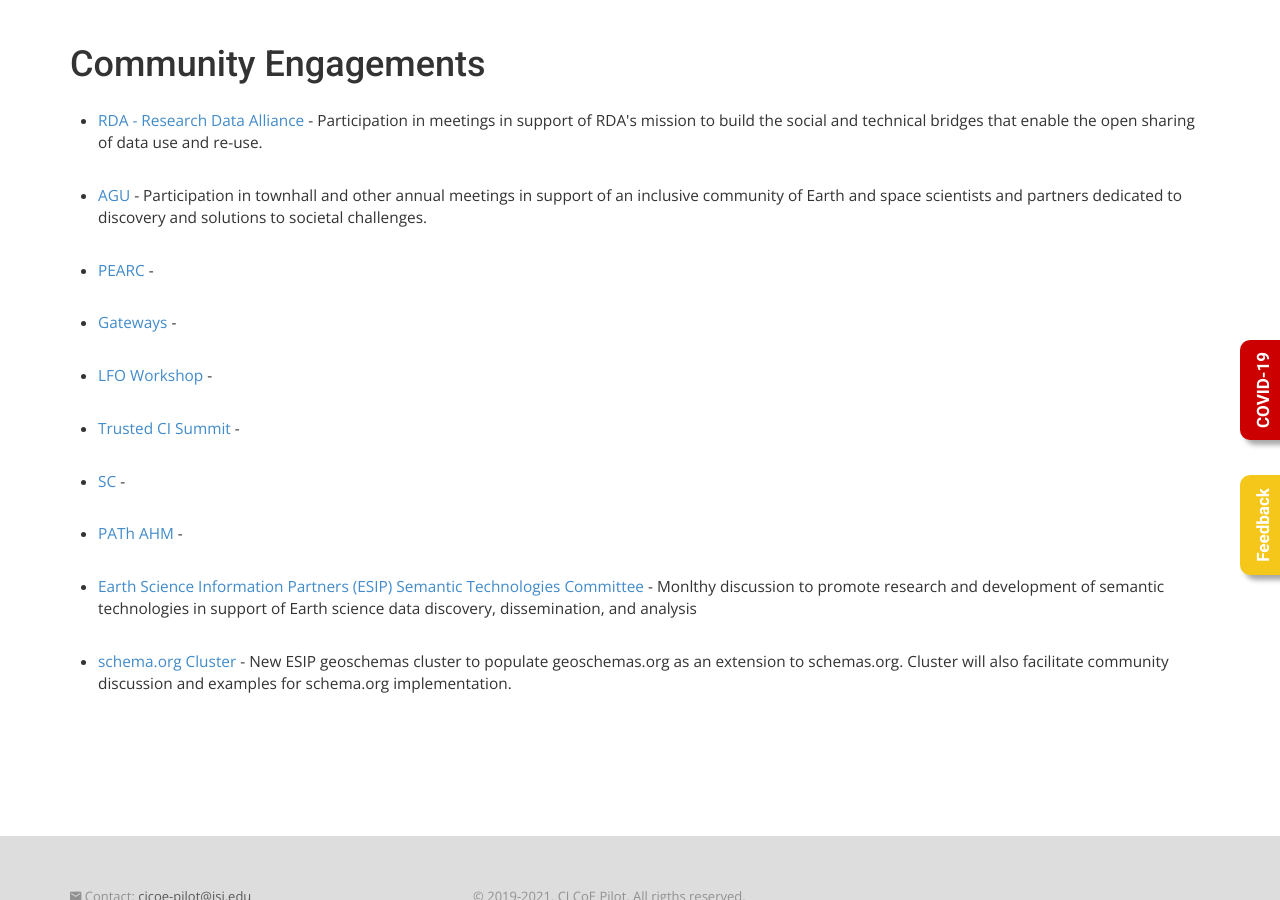
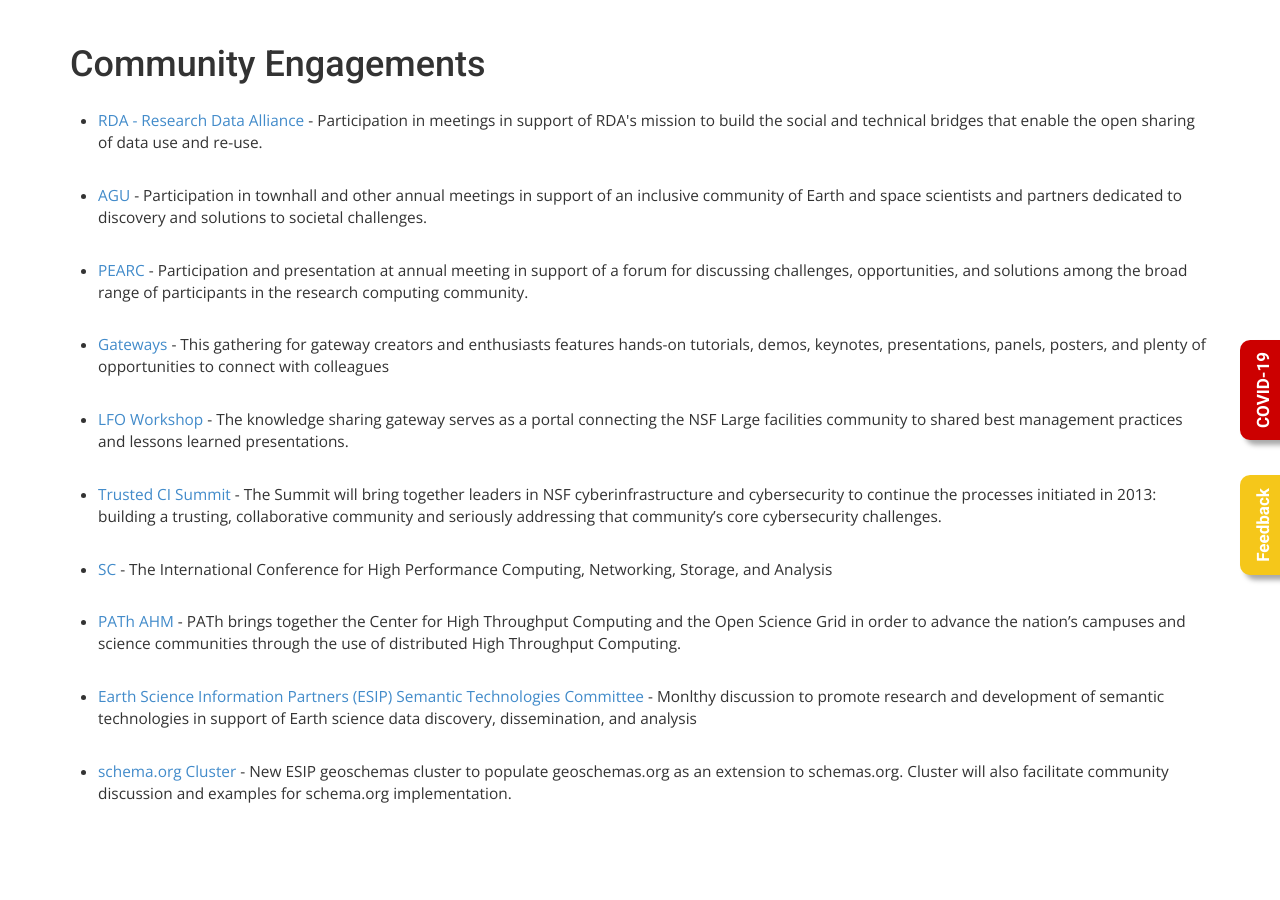
Before and after one commit to cicoe/cicoe.github.io, a Jekyll site: the page built from community_engagements.html, in a window 1280 px wide and 900 px high, scrolled down 409 px. Built offline with Jekyll 4.4.1, drawn with Linux system fonts in a browser that asks for light colours; nearby versions of some CDN libraries; some web fonts are replaced.

Commit message:
Added some descriptions

```diff
--- a/_data/community_engagements.yml
+++ b/_data/community_engagements.yml
@@ -10,32 +10,32 @@
   working_group: ""
 
 - title: "PEARC"
-  desc: ""
+  desc: "Participation and presentation at annual meeting in support of a forum for discussing challenges, opportunities, and solutions among the broad range of participants in the research computing community."
   link: "https://pearc.acm.org/"
   working_group: ""
 
 - title: "Gateways"
-  desc: ""
+  desc: "This gathering for gateway creators and enthusiasts features hands-on tutorials, demos, keynotes, presentations, panels, posters, and plenty of opportunities to connect with colleagues"
   link: "https://sciencegateways.org/web/gateways2020"
   working_group: ""
 
 - title: "LFO Workshop"
-  desc: ""
-  link: "https://www.nsf.gov/bfa/lfo/"
+  desc: "The knowledge sharing gateway serves as a portal connecting the NSF Large facilities community to shared best management practices and lessons learned presentations."
+  link: "https://largefacilitiesworkshop.com/"
   working_group: ""
 
 - title: "Trusted CI Summit"
-  desc: ""
+  desc: "The Summit will bring together leaders in NSF cyberinfrastructure and cybersecurity to continue the processes initiated in 2013: building a trusting, collaborative community and seriously addressing that community’s core cybersecurity challenges."
   link: "https://www.trustedci.org/cfp-2020"
   working_group: ""
 
 - title: "SC"
-  desc: ""
+  desc: "The International Conference for High Performance Computing, Networking, Storage, and Analysis"
   link: "https://supercomputing.org/"
   working_group: ""
 
 - title: "PATh AHM"
-  desc: ""
+  desc: "PATh brings together the Center for High Throughput Computing and the Open Science Grid in order to advance the nation’s campuses and science communities through the use of distributed High Throughput Computing."
   link: "https://path-cc.io/"
   working_group: ""
 
```
